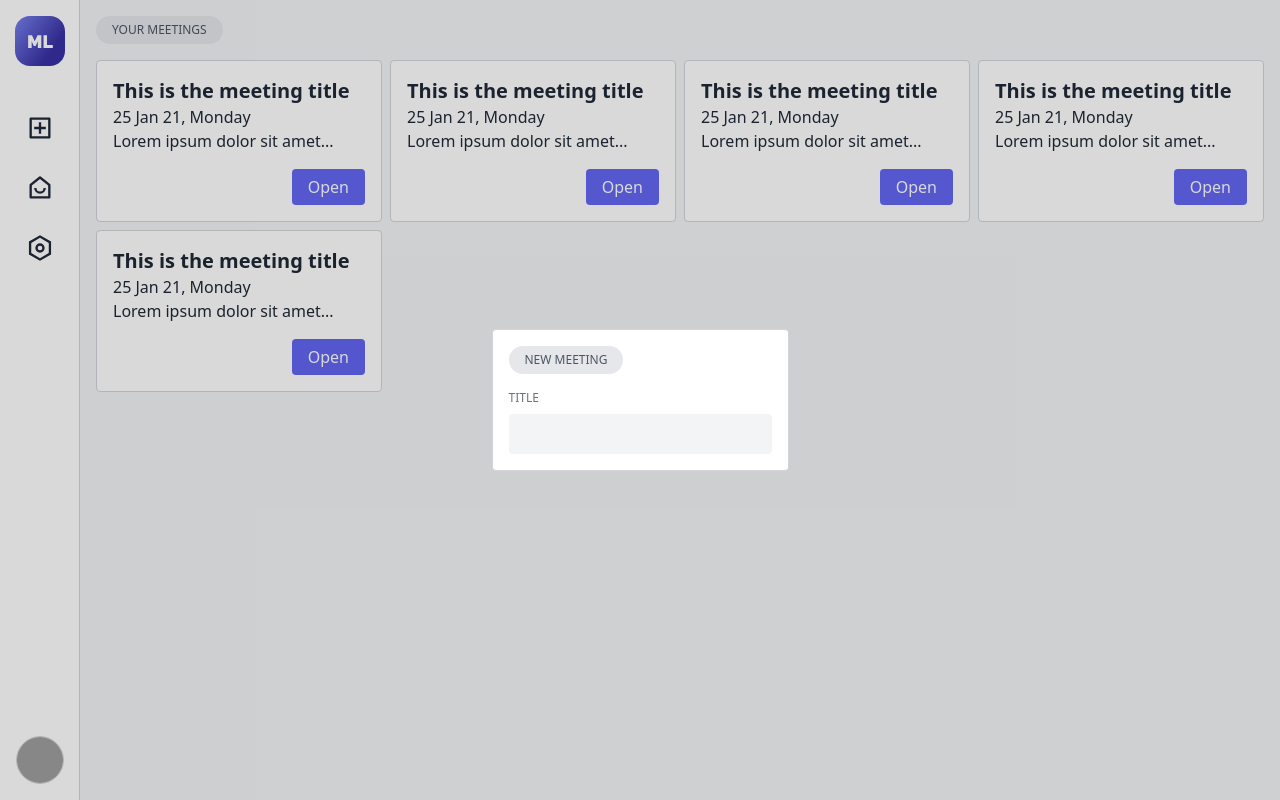
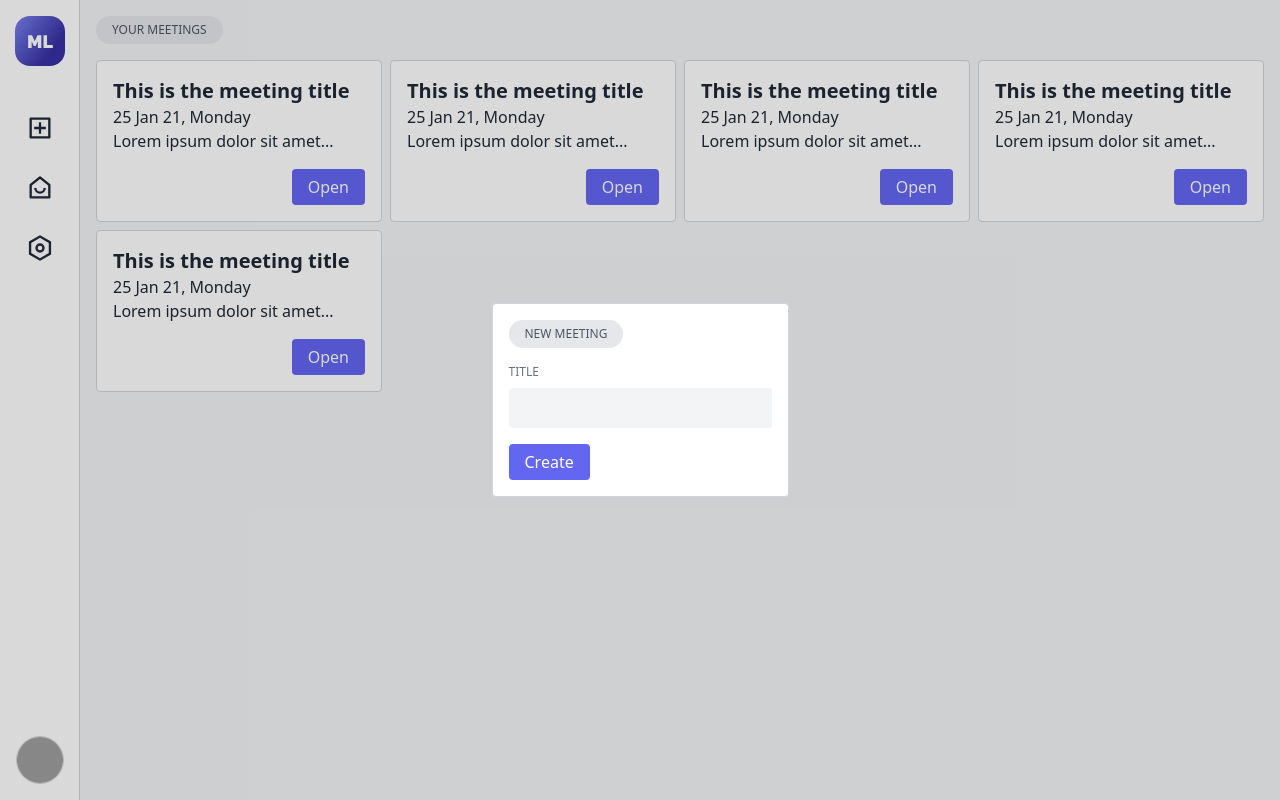
Before and after one commit to brslv/meetlog-web, a React (Create React App) app: page /dashboard in a window 1280 px wide. Both pictures are taken after a click on the element 39 px from the left and 128 px from the top of the page. Built offline with nearby package versions, Linux system fonts and the light colour scheme; grey boxes are pictures that could not be loaded.

Commit message:
extract a Button component out of MeetingCard

```diff
--- /dev/null
+++ b/src/components/Button.tsx
@@ -0,0 +1,11 @@
+import React from 'react'
+
+export default function Button({
+  children,
+}: { children: React.ReactNode } & React.ComponentPropsWithoutRef<'button'>) {
+  return (
+    <button className="px-4 py-1.5 bg-indigo-500 hover:bg-indigo-600 rounded text-white focus:ring focus:outline-none">
+      {children}
+    </button>
+  )
+}
--- a/src/components/MeetingCard.tsx
+++ b/src/components/MeetingCard.tsx
@@ -1,4 +1,5 @@
 import React from 'react'
+import Button from './Button'
 
 interface Meeting {
   id: number
@@ -15,9 +16,8 @@ export default function MeetingCard({ data }: { data: Meeting }) {
 
       <div className="flex justify-between mt-4">
         <div />
-        <button className="px-4 py-1.5 bg-indigo-500 hover:bg-indigo-600 rounded text-white focus:ring focus:outline-none">
-          Open
-        </button>
+
+        <Button type="button">Open</Button>
       </div>
     </div>
   )
--- a/src/components/SideNav.tsx
+++ b/src/components/SideNav.tsx
@@ -7,6 +7,7 @@ import {
 } from 'react-icons/ri'
 import cn from '../utils/cn'
 import Modal from './Modal'
+import Button from './Button'
 
 export function SideNavPusher({ children }: { children: React.ReactNode }) {
   return <div className="ml-20">{children}</div>
@@ -90,8 +91,15 @@ export default function SideNav() {
         <form>
           <label>
             <div className="text-xs uppercase text-gray-500 mb-2">Title</div>
-            <input className="px-4 py-2 rounded bg-gray-100 outline-none focus:ring" />
+            <input
+              name="title"
+              type="text"
+              className="px-4 py-2 rounded bg-gray-100 outline-none focus:ring"
+            />
           </label>
+          <div className="mt-4">
+            <Button type="submit">Create</Button>
+          </div>
         </form>
       </Modal>
     </div>
```
